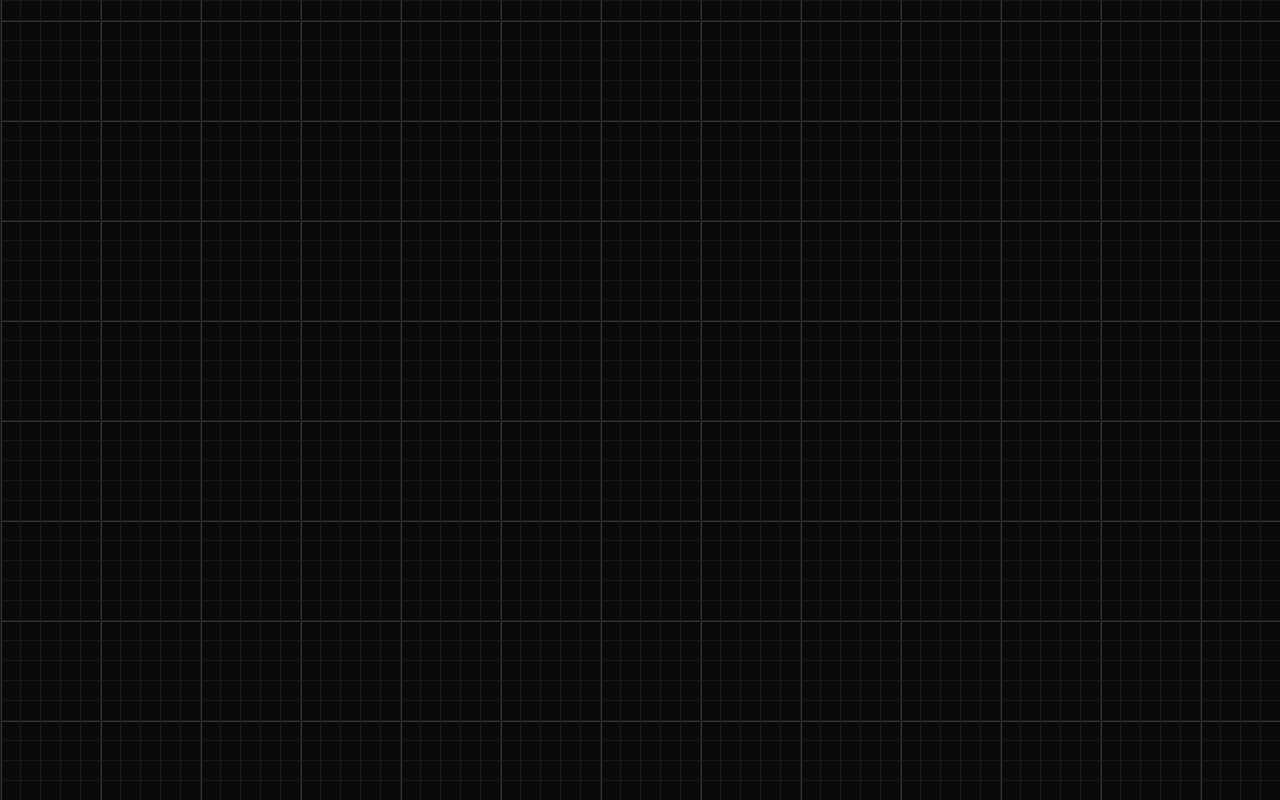
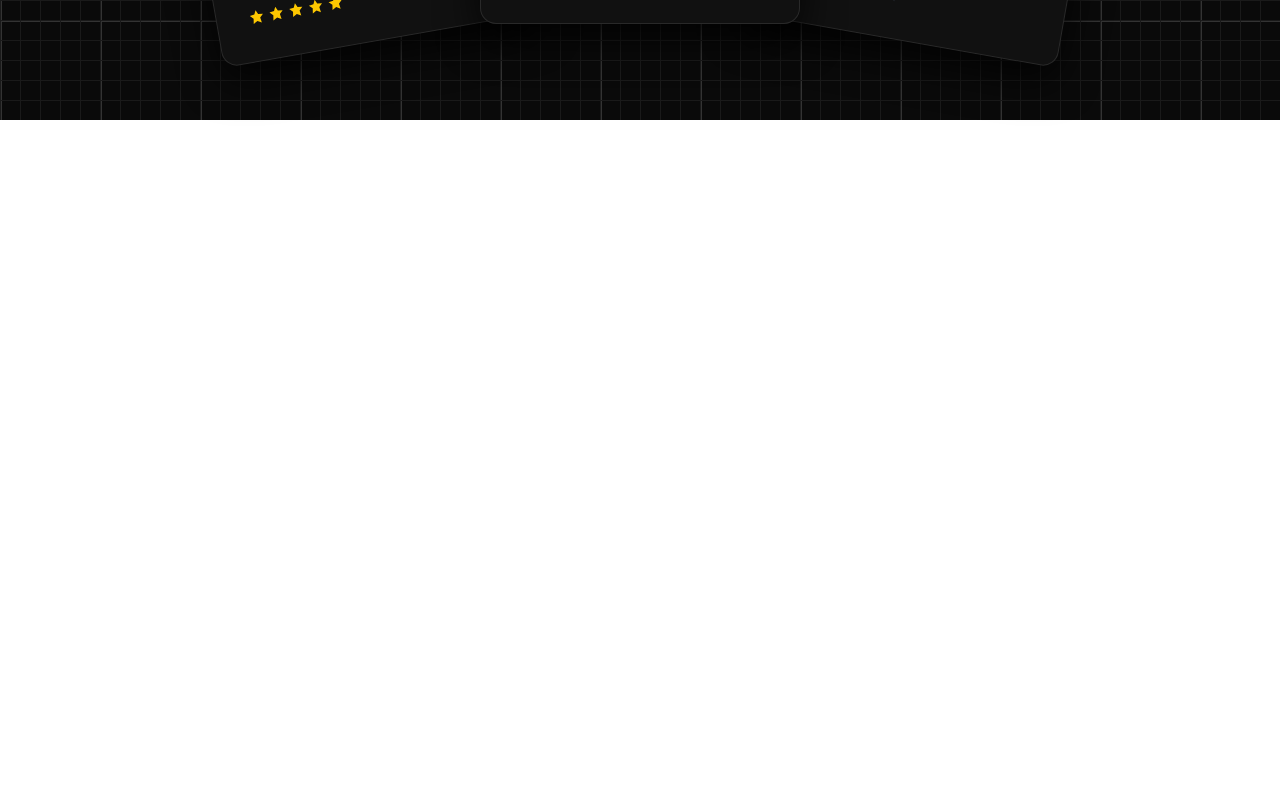
Before and after one commit to SamMegh/Portfolio-Web, a React (Vite) app: page / in a window 1280 px wide. Shown: the part 680-1480 px from the top of the page. Built offline with nearby package versions, Linux system fonts and the light colour scheme.

Commit message:
three pillor clean up

```diff
--- a/src/screens/threePillorScreen.jsx
+++ b/src/screens/threePillorScreen.jsx
@@ -81,8 +81,7 @@ function ThreePillorScreen() {
     };
   }, []);
   return (
-    <div className="h-[300vh]">
-      <div className="relative top-[100vh] h-screen">
+      <div className="relative h-screen">
         {/* intro section */}
         <section>
           <div className="introDiv">
@@ -231,7 +230,6 @@ function ThreePillorScreen() {
         </section>
         <div className="h-[300vh]"></div>
       </div>
-    </div>
   );
 }
 
--- a/src/screens/threePillorScreenMobile.jsx
+++ b/src/screens/threePillorScreenMobile.jsx
@@ -1,8 +1,7 @@
 
 function ThreePillorScreenMobile() {
   return (
-    <div className="h-[300vh]">
-      <div className="relative top-[100vh] h-screen">
+      <div className="relative h-screen">
         {/* intro section */}
         <section>
           <div>
@@ -88,11 +87,7 @@ function ThreePillorScreenMobile() {
               <li>Production deployment</li>
             </ul>
           </div>
-
-
         </section>
-        <div className="h-[300vh]"></div>
-      </div>
     </div>
   );
 }
```
